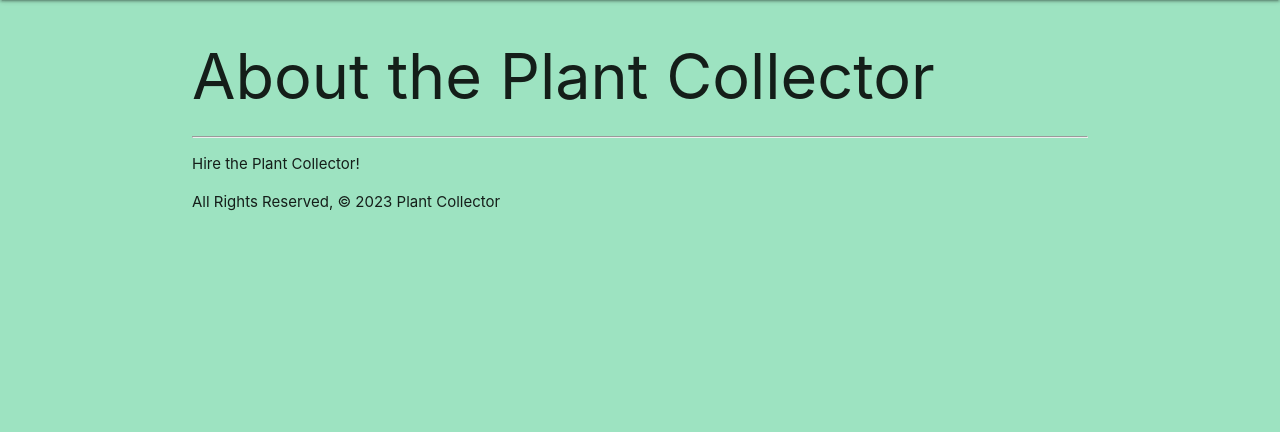
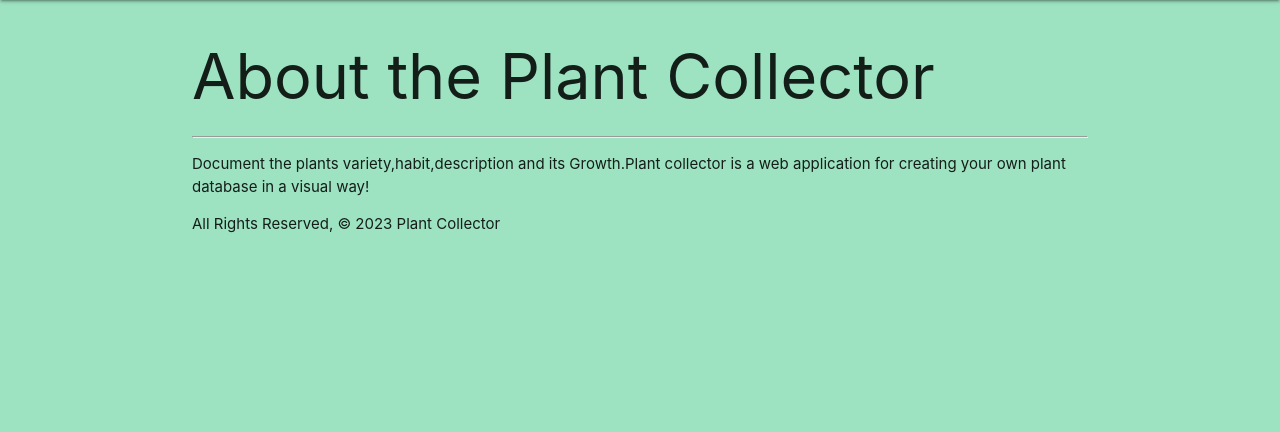
Before and after one commit to priyankanair1/plant-collector, a Django app: page /about/ in a window 1280 px wide. Shown: the part 64-496 px from the top of the page. Run offline with Django 3.2, Linux system fonts and the light colour scheme.

Commit message:
Add about

```diff
--- a/main_app/templates/about.html
+++ b/main_app/templates/about.html
@@ -3,7 +3,7 @@
 
 <h1>About the Plant Collector</h1>
 <hr>
-<p>Hire the Plant Collector!</p>
+<p>Document the plants variety,habit,description and its Growth.Plant collector is a web application for  creating your own plant database in a visual way!</p>
 <footer>All Rights Reserved, &copy; 2023 Plant Collector</footer>
 
 {% endblock %}
```
